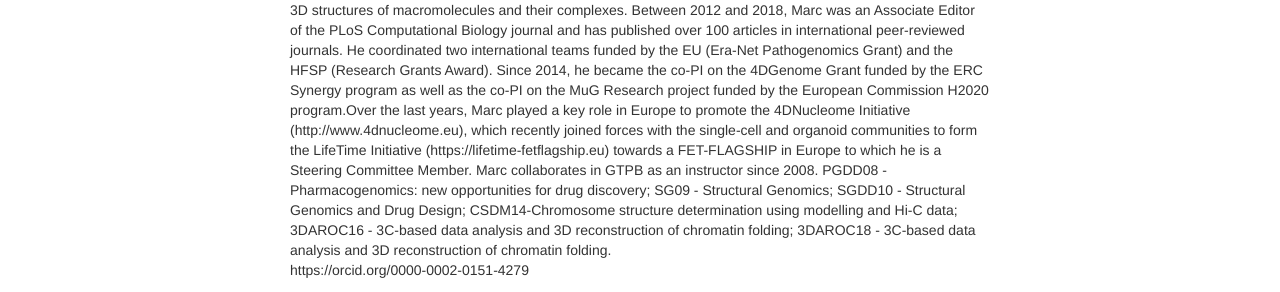
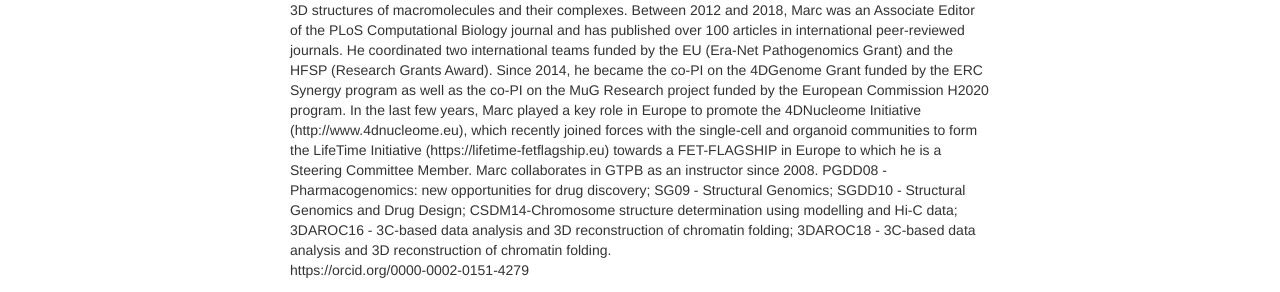
Before and after one commit to GTPB/3DAROC21, a Jekyll site: the page built from pages/instructors.md, in a window 1280 px wide. Shown: the part 402-694 px from the top of the page. Built offline with Jekyll 4.4.1, drawn with Linux system fonts in a browser that asks for light colours; some of the changed text lies outside the part shown.

Commit message:
In the last few years

```diff
--- a/pages/instructors.md
+++ b/pages/instructors.md
@@ -15,7 +15,7 @@
 <img src="./images/instructors/Marc_Marti-Renom.jpeg" width="170px" align="left" style="margin-right: 3%; margin-bottom: 0.3em;">
 
 **Marc A. Marti-Renom** obtained a PhD in Biophysics from the Universidad Autonoma de Barcelona (UAB) where he worked on protein folding under the supervision of B. Oliva, F.X. Aviles and M. Karplus (Nobel Laureate for Chemistry 2013). After that, he went to the US for a postdoctoral training on protein structure modelling at the Sali Lab (Rockefeller University) as the recipient of the Burroughs Wellcome Fund fellowship. Later on, Marc was appointed Assistant Adjunct Professor at UCSF. Between 2006 and 2011, he headed the Structural Genomics Group at the CIPF in Valencia (Spain). Currently, Marc is an ICREA research professor and leads the Structural Genomics Group at the National Center for Genomic Analysis - Centre for Genomic Regulation (CNAG-CRG) in Barcelona. His research group employs the laws of physics and the rules of evolution to develop and apply experimental and computational methods for elucidating the 3D structures of macromolecules and their complexes.
-Between 2012 and 2018, Marc was an Associate Editor of the PLoS Computational Biology journal and has published over 100 articles in international peer-reviewed journals. He coordinated two international teams funded by the EU (Era-Net Pathogenomics Grant) and the HFSP (Research Grants Award). Since 2014, he became the co-PI on the 4DGenome Grant funded by the ERC Synergy program as well as the co-PI on the MuG Research project funded by the European Commission H2020 program.Over the last years, Marc played a key role in Europe to promote the 4DNucleome Initiative (http://www.4dnucleome.eu), which recently joined forces with the single-cell and organoid communities to form the LifeTime Initiative (https://lifetime-fetflagship.eu) towards a FET-FLAGSHIP in Europe to which he is a Steering Committee Member. Marc collaborates in GTPB as an instructor since 2008. PGDD08 - Pharmacogenomics: new opportunities for drug discovery; SG09 - Structural Genomics; SGDD10 - Structural Genomics and Drug Design; CSDM14-Chromosome structure determination using modelling and Hi-C data; 3DAROC16 -
+Between 2012 and 2018, Marc was an Associate Editor of the PLoS Computational Biology journal and has published over 100 articles in international peer-reviewed journals. He coordinated two international teams funded by the EU (Era-Net Pathogenomics Grant) and the HFSP (Research Grants Award). Since 2014, he became the co-PI on the 4DGenome Grant funded by the ERC Synergy program as well as the co-PI on the MuG Research project funded by the European Commission H2020 program. In the last few years, Marc played a key role in Europe to promote the 4DNucleome Initiative (http://www.4dnucleome.eu), which recently joined forces with the single-cell and organoid communities to form the LifeTime Initiative (https://lifetime-fetflagship.eu) towards a FET-FLAGSHIP in Europe to which he is a Steering Committee Member. Marc collaborates in GTPB as an instructor since 2008. PGDD08 - Pharmacogenomics: new opportunities for drug discovery; SG09 - Structural Genomics; SGDD10 - Structural Genomics and Drug Design; CSDM14-Chromosome structure determination using modelling and Hi-C data; 3DAROC16 -
 3C-based data analysis and 3D reconstruction of chromatin folding; 3DAROC18 - 3C-based data analysis and 3D reconstruction of chromatin folding.
 <br>
 https://orcid.org/0000-0002-0151-4279
```
